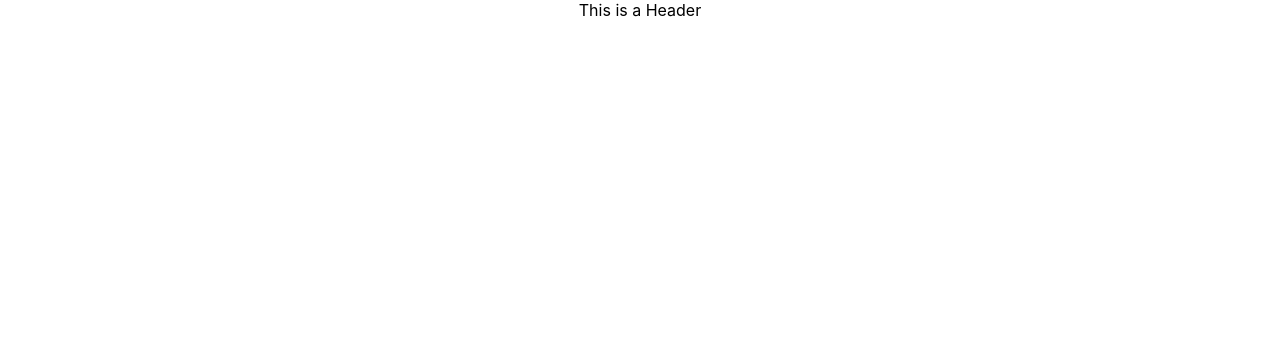
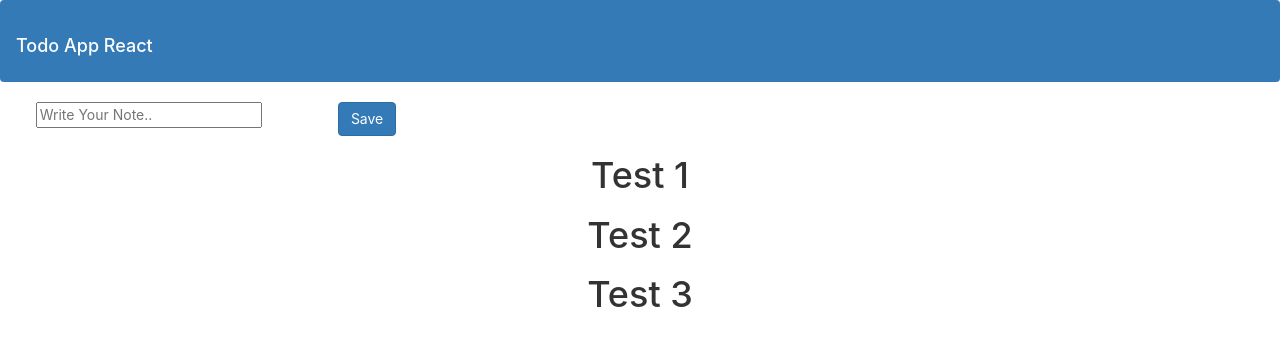
Before and after one commit to anasshahwan/React_2021, a React (Create React App) app: page / in a window 1280 px wide. Shown: the top 346 px of the page. Built offline with nearby package versions, Linux system fonts and the light colour scheme.

Commit message:
Create Task Component

```diff
--- a/public/index.html
+++ b/public/index.html
@@ -4,6 +4,9 @@
     <meta charset="utf-8" />
     <link rel="icon" href="%PUBLIC_URL%/favicon.ico" />
     <meta name="viewport" content="width=device-width, initial-scale=1" />
+  <link rel="stylesheet" href="https://maxcdn.bootstrapcdn.com/bootstrap/3.4.1/css/bootstrap.min.css">
+  <script src="https://ajax.googleapis.com/ajax/libs/jquery/3.5.1/jquery.min.js"></script>
+  <script src="https://maxcdn.bootstrapcdn.com/bootstrap/3.4.1/js/bootstrap.min.js"></script>
     <meta name="theme-color" content="#000000" />
     <meta
       name="description"
--- a/src/App.js
+++ b/src/App.js
@@ -1,10 +1,23 @@
 import './App.css';
 import Header from './Components/Header'
+import Tasks from './Components/Tasks'
 function App() {
   return (
     <div className="App">
-    <Header />
+    <Header title="React 2021 Todo App"/>
+    <form className="row justify-content-center" >
+  <div className="col-sm-3">
+     <input type="text"  placeholder= "Write Your Note.." className="form-control-plaintext" id="staticEmail2"   />
+  </div>
+
+  <div className="col-sm-1">
+    <button type="submit" className="btn btn-primary mb-3">Save</button>
+  </div>
+
+</form>
+<Tasks />
     </div>
+
   );
 }
 
--- a/src/Components/Header.js
+++ b/src/Components/Header.js
@@ -1,11 +1,22 @@
 import React from 'react'
-
-function Header() {
+import PropTypes from 'prop-types'
+function Header(props) {
     return (
-        <div>
-           <div> This is a Header </div>
-        </div>
+        <nav className ="navbar navbar-light bg-primary">
+  <div className="container-fluid">
+    <span className="navbar-brand mb-0 h1">Todo App React </span>
+  </div>
+</nav>
     )
 }
 
+
+Header.defaultProps = {
+    title: "React_2021 Todo App"
+}
+
+Header.propTypes = {
+    title : PropTypes.string,
+
+}
 export default Header
--- /dev/null
+++ b/src/Components/Tasks.js
@@ -0,0 +1,28 @@
+import React from 'react'
+
+const tasks = [
+    {
+        id: 1,
+        text: "Test 1 ",
+        isCompleted : true,
+    },
+    {
+        id: 2,
+        text: "Test 2 ",
+        isCompleted : true,
+    },
+    {
+        id: 3,
+        text: "Test 3 ",
+        isCompleted : true,
+    }
+]
+ const Tasks = () => {
+    return (
+        <>
+        {tasks.map((task)=>(<h1>{task.text}</h1>))}
+        </>
+    )
+}
+
+export default Tasks;
```
Also changed, not shown: 1 other file (tests, documents, lock files or other folders).
